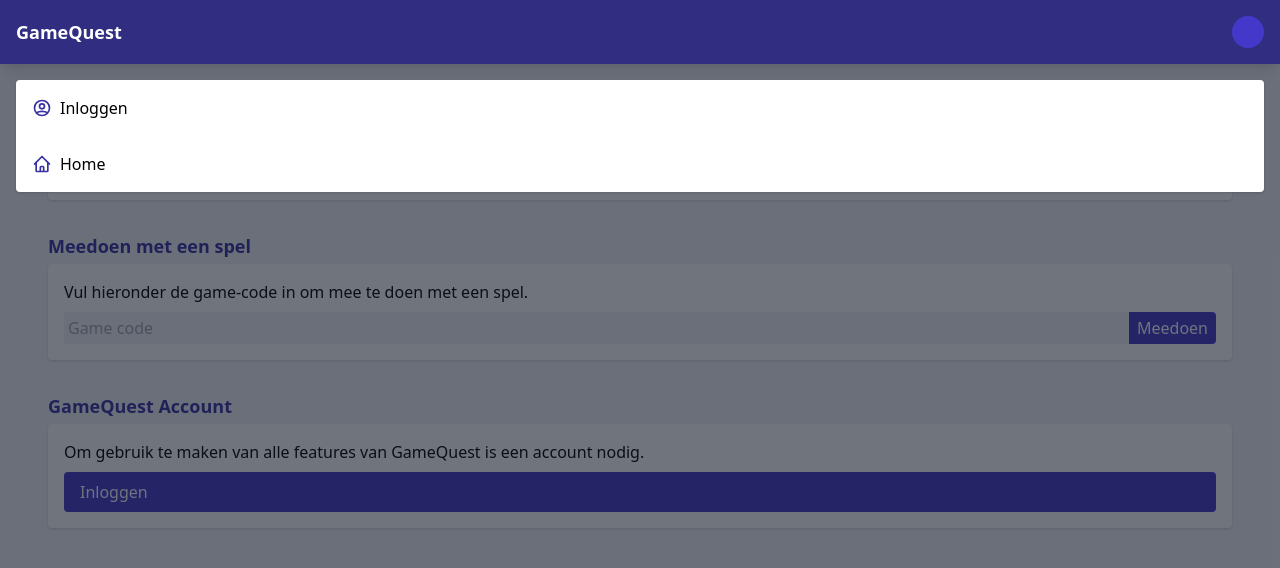
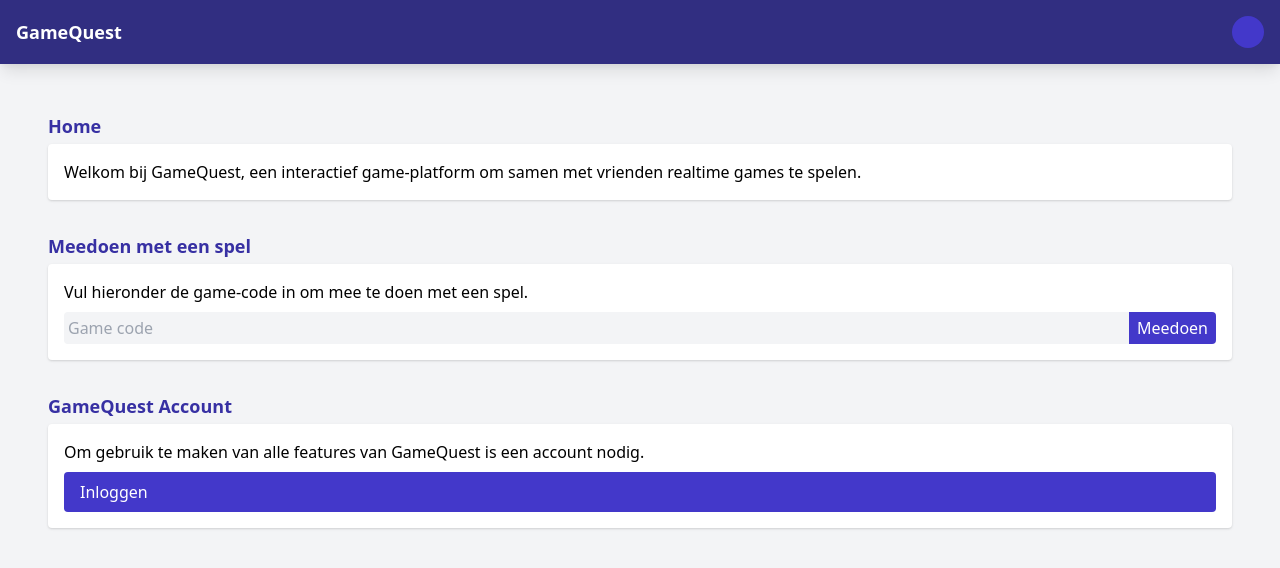
Before and after one commit to timyboy12345/GameQuest-Player, an Angular app: page /#/home in a window 1280 px wide. Shown: the top 568 px of the page. Built offline with nearby package versions, Linux system fonts and the light colour scheme.

Commit message:
Added the ability to close the home menu

```diff
--- a/src/app/app.component.html
+++ b/src/app/app.component.html
@@ -6,7 +6,7 @@
 </nav>
 
 <div class="absolute w-full h-full mt-16 flex flex-col w-full left-0 top-0" *ngIf="navMenuExpanded">
-  <div class="bg-opacity-60 bg-gray-900 w-full h-full left-0 top-0 absolute"></div>
+  <div (click)="navMenuExpanded = false" class="bg-opacity-60 bg-gray-900 w-full h-full left-0 top-0 absolute"></div>
 
   <div class="m-4 rounded bg-white shadow overflow-hidden z-10">
     <div class="p-4 flex flex-col border-b border-gray-100" *ngIf="authService.user">
--- a/src/app/app.component.ts
+++ b/src/app/app.component.ts
@@ -11,7 +11,7 @@
   public user: User;
 
   title = 'GameQuest-Player';
-  public navMenuExpanded: boolean = true;
+  public navMenuExpanded: boolean = false;
 
   constructor(public authService: AuthService) {
     this.user = authService.user;
```
